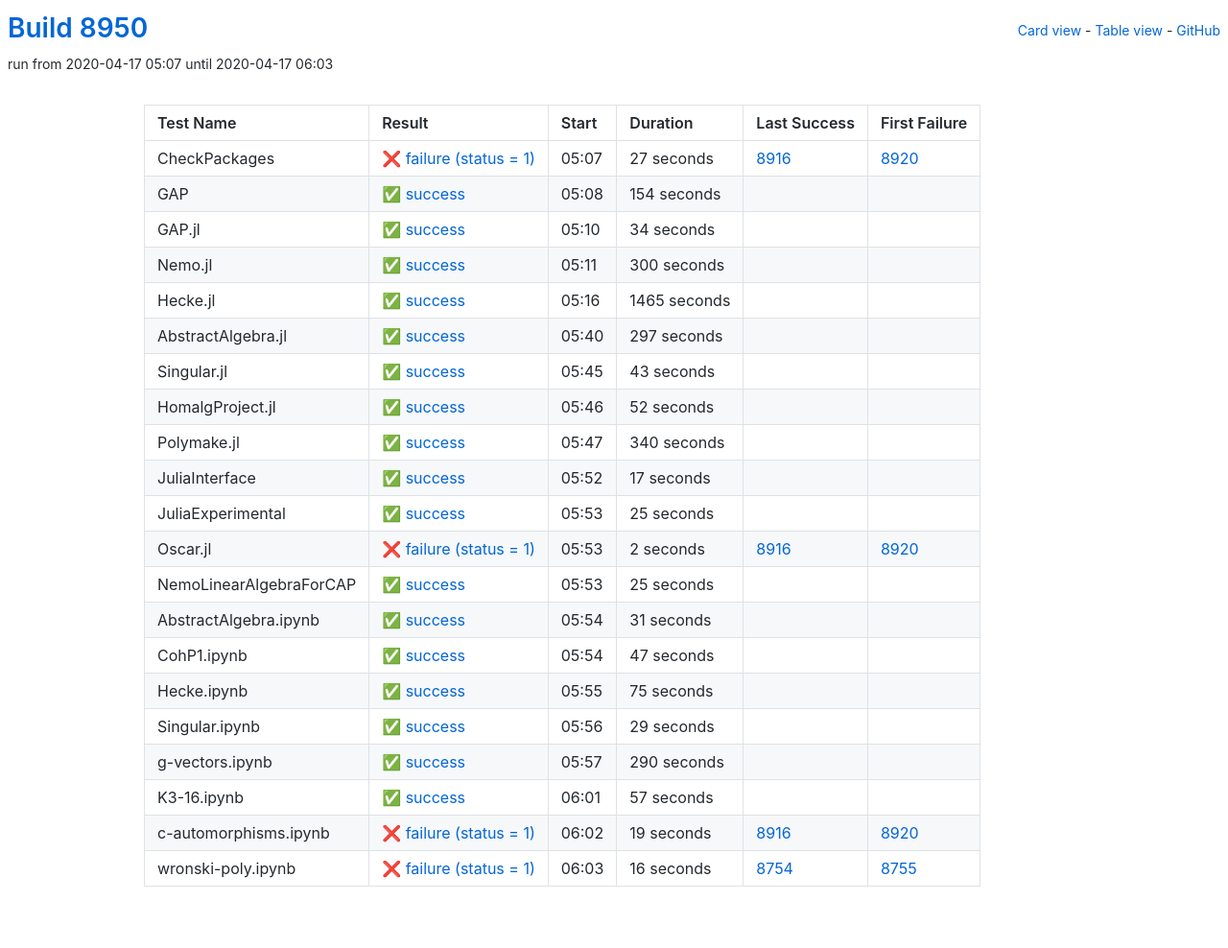
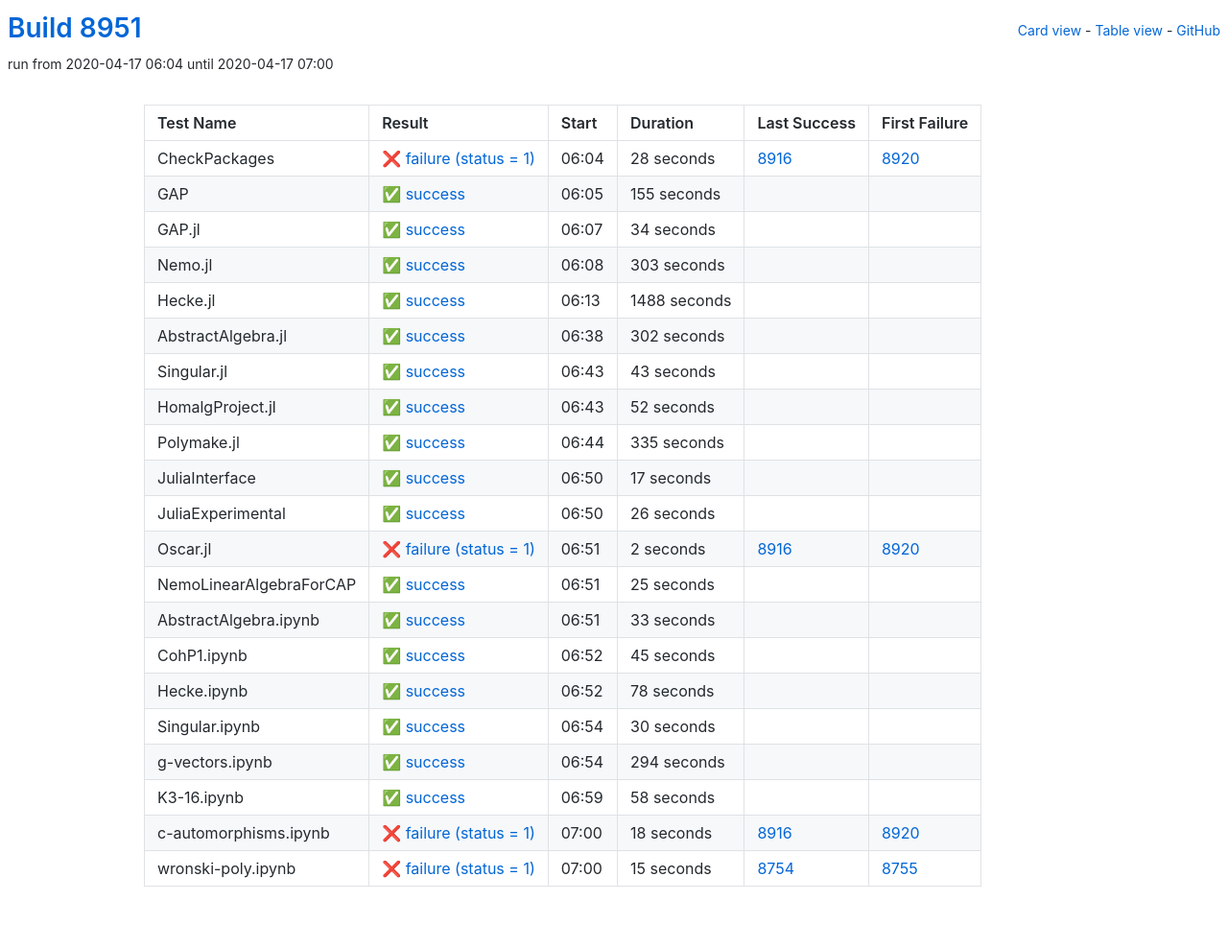
Before and after one commit to oscar-system/oscar-ci-status, a Jekyll site: the page built from table.html, in a window 1280 px wide. Shown: the whole page at 96% size. Built offline with Jekyll 4.4.1, drawn with Linux system fonts in a browser that asks for light colours.

Commit message:
Build 8951

```diff
--- a/_data/ci.yml
+++ b/_data/ci.yml
@@ -1,27 +1,27 @@
-build: 8950
-build_url: https://oscarci.mathematik.uni-kl.de/job/oscar/8950/
+build: 8951
+build_url: https://oscarci.mathematik.uni-kl.de/job/oscar/8951/
 job: oscar
 tests:
-- duration: 27
+- duration: 28
   exitcode: 1
   first_failure: 8920
   first_failure_url: https://oscarci.mathematik.uni-kl.de/job/oscar/8920/
   last_success: 8916
   last_success_url: https://oscarci.mathematik.uni-kl.de/job/oscar/8916/
-  log: https://oscarci.mathematik.uni-kl.de/job/oscar/8950/artifact/logs/build-8950/CheckPackages.log
+  log: https://oscarci.mathematik.uni-kl.de/job/oscar/8951/artifact/logs/build-8951/CheckPackages.log
   name: CheckPackages
-  start: 2020-04-17 05:07
+  start: 2020-04-17 06:04
   status: failure
   success: false
-- duration: 154
+- duration: 155
   exitcode: 0
   first_failure: false
   first_failure_url: null
   last_success: false
   last_success_url: null
-  log: https://oscarci.mathematik.uni-kl.de/job/oscar/8950/artifact/logs/build-8950/GAP.log
+  log: https://oscarci.mathematik.uni-kl.de/job/oscar/8951/artifact/logs/build-8951/GAP.log
   name: GAP
-  start: 2020-04-17 05:08
+  start: 2020-04-17 06:05
   status: success
   success: true
 - duration: 34
@@ -30,42 +30,42 @@ tests:
   first_failure_url: null
   last_success: false
   last_success_url: null
-  log: https://oscarci.mathematik.uni-kl.de/job/oscar/8950/artifact/logs/build-8950/GAP.jl.log
+  log: https://oscarci.mathematik.uni-kl.de/job/oscar/8951/artifact/logs/build-8951/GAP.jl.log
   name: GAP.jl
-  start: 2020-04-17 05:10
+  start: 2020-04-17 06:07
   status: success
   success: true
-- duration: 300
+- duration: 303
   exitcode: 0
   first_failure: false
   first_failure_url: null
   last_success: false
   last_success_url: null
-  log: https://oscarci.mathematik.uni-kl.de/job/oscar/8950/artifact/logs/build-8950/Nemo.jl.log
+  log: https://oscarci.mathematik.uni-kl.de/job/oscar/8951/artifact/logs/build-8951/Nemo.jl.log
   name: Nemo.jl
-  start: 2020-04-17 05:11
+  start: 2020-04-17 06:08
   status: success
   success: true
-- duration: 1465
+- duration: 1488
   exitcode: 0
   first_failure: false
   first_failure_url: null
   last_success: false
   last_success_url: null
-  log: https://oscarci.mathematik.uni-kl.de/job/oscar/8950/artifact/logs/build-8950/Hecke.jl.log
+  log: https://oscarci.mathematik.uni-kl.de/job/oscar/8951/artifact/logs/build-8951/Hecke.jl.log
   name: Hecke.jl
-  start: 2020-04-17 05:16
+  start: 2020-04-17 06:13
   status: success
   success: true
-- duration: 297
+- duration: 302
   exitcode: 0
   first_failure: false
   first_failure_url: null
   last_success: false
   last_success_url: null
-  log: https://oscarci.mathematik.uni-kl.de/job/oscar/8950/artifact/logs/build-8950/AbstractAlgebra.jl.log
+  log: https://oscarci.mathematik.uni-kl.de/job/oscar/8951/artifact/logs/build-8951/AbstractAlgebra.jl.log
   name: AbstractAlgebra.jl
-  start: 2020-04-17 05:40
+  start: 2020-04-17 06:38
   status: success
   success: true
 - duration: 43
@@ -74,9 +74,9 @@ tests:
   first_failure_url: null
   last_success: false
   last_success_url: null
-  log: https://oscarci.mathematik.uni-kl.de/job/oscar/8950/artifact/logs/build-8950/Singular.jl.log
+  log: https://oscarci.mathematik.uni-kl.de/job/oscar/8951/artifact/logs/build-8951/Singular.jl.log
   name: Singular.jl
-  start: 2020-04-17 05:45
+  start: 2020-04-17 06:43
   status: success
   success: true
 - duration: 52
@@ -85,20 +85,20 @@ tests:
   first_failure_url: null
   last_success: false
   last_success_url: null
-  log: https://oscarci.mathematik.uni-kl.de/job/oscar/8950/artifact/logs/build-8950/HomalgProject.jl.log
+  log: https://oscarci.mathematik.uni-kl.de/job/oscar/8951/artifact/logs/build-8951/HomalgProject.jl.log
   name: HomalgProject.jl
-  start: 2020-04-17 05:46
+  start: 2020-04-17 06:43
   status: success
   success: true
-- duration: 340
+- duration: 335
   exitcode: 0
   first_failure: false
   first_failure_url: null
   last_success: false
   last_success_url: null
-  log: https://oscarci.mathematik.uni-kl.de/job/oscar/8950/artifact/logs/build-8950/Polymake.jl.log
+  log: https://oscarci.mathematik.uni-kl.de/job/oscar/8951/artifact/logs/build-8951/Polymake.jl.log
   name: Polymake.jl
-  start: 2020-04-17 05:47
+  start: 2020-04-17 06:44
   status: success
   success: true
 - duration: 17
@@ -107,20 +107,20 @@ tests:
   first_failure_url: null
   last_success: false
   last_success_url: null
-  log: https://oscarci.mathematik.uni-kl.de/job/oscar/8950/artifact/logs/build-8950/JuliaInterface.log
+  log: https://oscarci.mathematik.uni-kl.de/job/oscar/8951/artifact/logs/build-8951/JuliaInterface.log
   name: JuliaInterface
-  start: 2020-04-17 05:52
+  start: 2020-04-17 06:50
   status: success
   success: true
-- duration: 25
+- duration: 26
   exitcode: 0
   first_failure: false
   first_failure_url: null
   last_success: false
   last_success_url: null
-  log: https://oscarci.mathematik.uni-kl.de/job/oscar/8950/artifact/logs/build-8950/JuliaExperimental.log
+  log: https://oscarci.mathematik.uni-kl.de/job/oscar/8951/artifact/logs/build-8951/JuliaExperimental.log
   name: JuliaExperimental
-  start: 2020-04-17 05:53
+  start: 2020-04-17 06:50
   status: success
   success: true
 - duration: 2
@@ -129,9 +129,9 @@ tests:
   first_failure_url: https://oscarci.mathematik.uni-kl.de/job/oscar/8920/
   last_success: 8916
   last_success_url: https://oscarci.mathematik.uni-kl.de/job/oscar/8916/
-  log: https://oscarci.mathematik.uni-kl.de/job/oscar/8950/artifact/logs/build-8950/Oscar.jl.log
+  log: https://oscarci.mathematik.uni-kl.de/job/oscar/8951/artifact/logs/build-8951/Oscar.jl.log
   name: Oscar.jl
-  start: 2020-04-17 05:53
+  start: 2020-04-17 06:51
   status: failure
   success: false
 - duration: 25
@@ -140,96 +140,96 @@ tests:
   first_failure_url: null
   last_success: false
   last_success_url: null
-  log: https://oscarci.mathematik.uni-kl.de/job/oscar/8950/artifact/logs/build-8950/NemoLinearAlgebraForCAP.log
+  log: https://oscarci.mathematik.uni-kl.de/job/oscar/8951/artifact/logs/build-8951/NemoLinearAlgebraForCAP.log
   name: NemoLinearAlgebraForCAP
-  start: 2020-04-17 05:53
+  start: 2020-04-17 06:51
   status: success
   success: true
-- duration: 31
+- duration: 33
   exitcode: 0
   first_failure: false
   first_failure_url: null
   last_success: false
   last_success_url: null
-  log: https://oscarci.mathematik.uni-kl.de/job/oscar/8950/artifact/logs/build-8950/AbstractAlgebra.ipynb.log
+  log: https://oscarci.mathematik.uni-kl.de/job/oscar/8951/artifact/logs/build-8951/AbstractAlgebra.ipynb.log
   name: AbstractAlgebra.ipynb
-  start: 2020-04-17 05:54
+  start: 2020-04-17 06:51
   status: success
   success: true
-- duration: 47
+- duration: 45
   exitcode: 0
   first_failure: false
   first_failure_url: null
   last_success: false
   last_success_url: null
-  log: https://oscarci.mathematik.uni-kl.de/job/oscar/8950/artifact/logs/build-8950/CohP1.ipynb.log
+  log: https://oscarci.mathematik.uni-kl.de/job/oscar/8951/artifact/logs/build-8951/CohP1.ipynb.log
   name: CohP1.ipynb
-  start: 2020-04-17 05:54
+  start: 2020-04-17 06:52
   status: success
   success: true
-- duration: 75
+- duration: 78
   exitcode: 0
   first_failure: false
   first_failure_url: null
   last_success: false
   last_success_url: null
-  log: https://oscarci.mathematik.uni-kl.de/job/oscar/8950/artifact/logs/build-8950/Hecke.ipynb.log
+  log: https://oscarci.mathematik.uni-kl.de/job/oscar/8951/artifact/logs/build-8951/Hecke.ipynb.log
   name: Hecke.ipynb
-  start: 2020-04-17 05:55
+  start: 2020-04-17 06:52
   status: success
   success: true
-- duration: 29
+- duration: 30
   exitcode: 0
   first_failure: false
   first_failure_url: null
   last_success: false
   last_success_url: null
-  log: https://oscarci.mathematik.uni-kl.de/job/oscar/8950/artifact/logs/build-8950/Singular.ipynb.log
+  log: https://oscarci.mathematik.uni-kl.de/job/oscar/8951/artifact/logs/build-8951/Singular.ipynb.log
   name: Singular.ipynb
-  start: 2020-04-17 05:56
+  start: 2020-04-17 06:54
   status: success
   success: true
-- duration: 290
+- duration: 294
   exitcode: 0
   first_failure: false
   first_failure_url: null
   last_success: false
   last_success_url: null
-  log: https://oscarci.mathematik.uni-kl.de/job/oscar/8950/artifact/logs/build-8950/g-vectors.ipynb.log
+  log: https://oscarci.mathematik.uni-kl.de/job/oscar/8951/artifact/logs/build-8951/g-vectors.ipynb.log
   name: g-vectors.ipynb
-  start: 2020-04-17 05:57
+  start: 2020-04-17 06:54
   status: success
   success: true
-- duration: 57
+- duration: 58
   exitcode: 0
   first_failure: false
   first_failure_url: null
   last_success: false
   last_success_url: null
-  log: https://oscarci.mathematik.uni-kl.de/job/oscar/8950/artifact/logs/build-8950/K3-16.ipynb.log
+  log: https://oscarci.mathematik.uni-kl.de/job/oscar/8951/artifact/logs/build-8951/K3-16.ipynb.log
   name: K3-16.ipynb
-  start: 2020-04-17 06:01
+  start: 2020-04-17 06:59
   status: success
   success: true
-- duration: 19
+- duration: 18
   exitcode: 1
   first_failure: 8920
   first_failure_url: https://oscarci.mathematik.uni-kl.de/job/oscar/8920/
   last_success: 8916
   last_success_url: https://oscarci.mathematik.uni-kl.de/job/oscar/8916/
-  log: https://oscarci.mathematik.uni-kl.de/job/oscar/8950/artifact/logs/build-8950/c-automorphisms.ipynb.log
+  log: https://oscarci.mathematik.uni-kl.de/job/oscar/8951/artifact/logs/build-8951/c-automorphisms.ipynb.log
   name: c-automorphisms.ipynb
-  start: 2020-04-17 06:02
+  start: 2020-04-17 07:00
   status: failure
   success: false
-- duration: 16
+- duration: 15
   exitcode: 1
   first_failure: 8755
   first_failure_url: https://oscarci.mathematik.uni-kl.de/job/oscar/8755/
   last_success: 8754
   last_success_url: https://oscarci.mathematik.uni-kl.de/job/oscar/8754/
-  log: https://oscarci.mathematik.uni-kl.de/job/oscar/8950/artifact/logs/build-8950/wronski-poly.ipynb.log
+  log: https://oscarci.mathematik.uni-kl.de/job/oscar/8951/artifact/logs/build-8951/wronski-poly.ipynb.log
   name: wronski-poly.ipynb
-  start: 2020-04-17 06:03
+  start: 2020-04-17 07:00
   status: failure
   success: false
```
Also changed, not shown: README.md.
